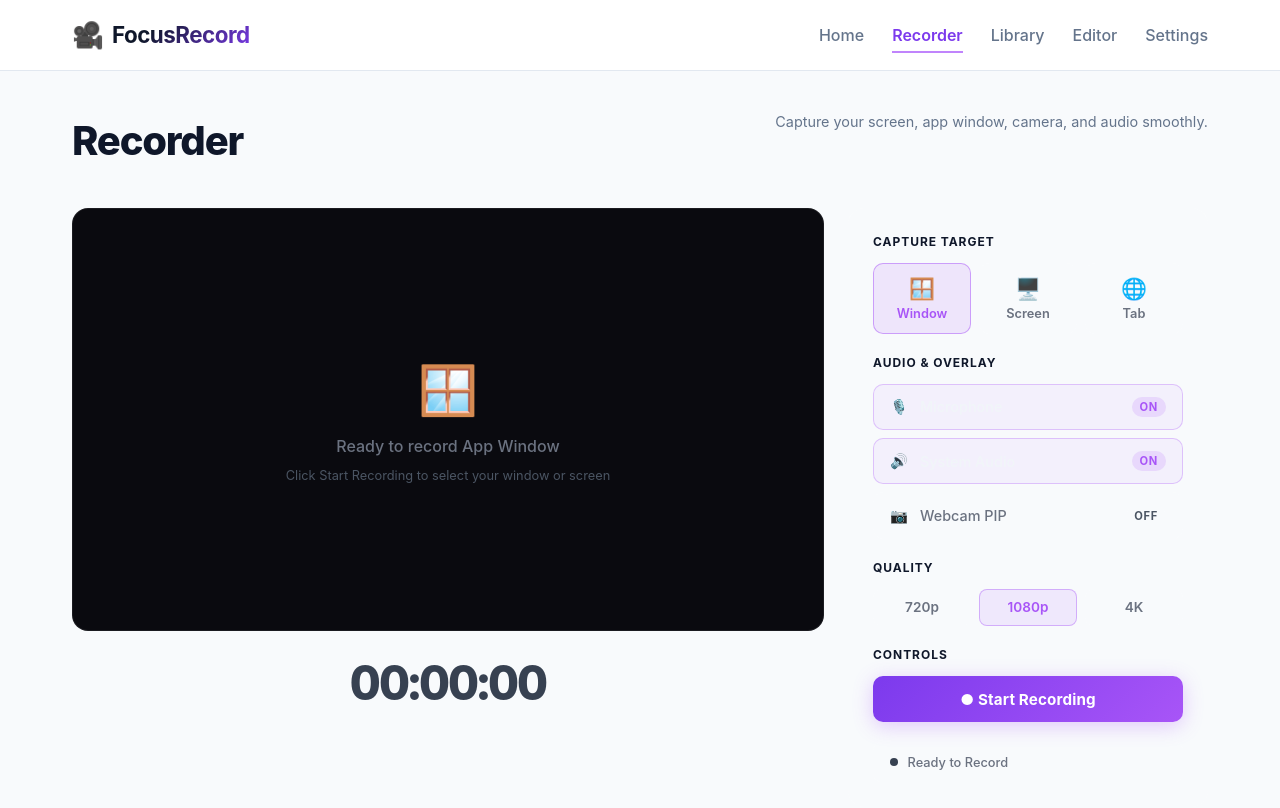
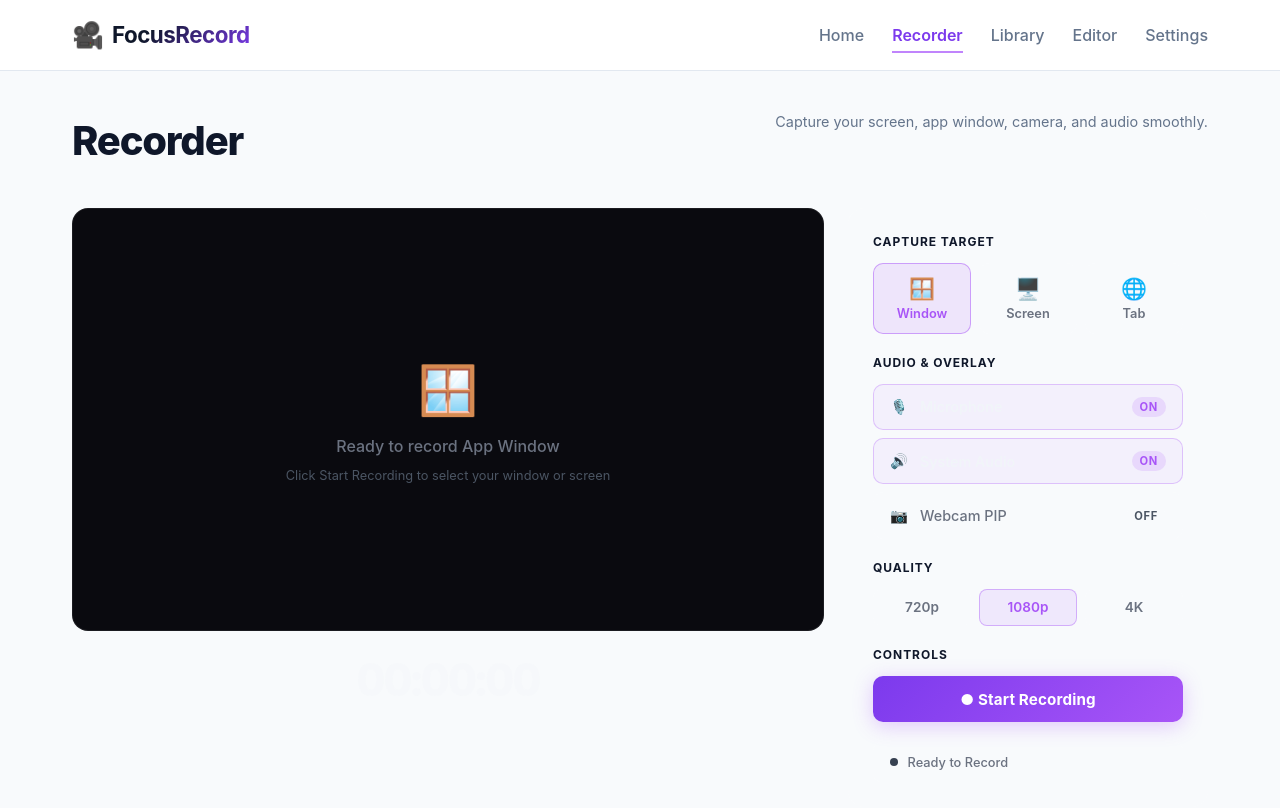
Before and after one commit to sk7010926-glitch/Focus-Recorder, a React (Vite) app in the folder focusrecorder/: page /recorder in a window 1280 px wide. Shown: the top 808 px of the page. Built offline with nearby package versions, Linux system fonts and the light colour scheme.

Commit message:
final_error

```diff
--- a/focusrecorder/package.json
+++ b/focusrecorder/package.json
@@ -22,10 +22,13 @@
     "@types/react": "^19.2.17",
     "@types/react-dom": "^19.2.3",
     "@vitejs/plugin-react": "^6.0.3",
+    "concurrently": "^10.0.5",
+    "electron": "^44.4.1",
     "eslint": "^10.6.0",
     "eslint-plugin-react-hooks": "^7.1.1",
     "eslint-plugin-react-refresh": "^0.5.3",
     "globals": "^17.7.0",
-    "vite": "^8.1.1"
+    "vite": "^8.1.1",
+    "wait-on": "^9.1.0"
   }
 }
--- a/focusrecorder/src/hooks/useRecorder.js
+++ b/focusrecorder/src/hooks/useRecorder.js
@@ -1223,6 +1223,7 @@
   // ── pauseRecording ────────────────────────────────────────────────────────
   const pauseRecording = useCallback(() => {
     if (mediaRecorderRef.current?.state === "recording") {
+      recordingActiveRef.current = false; // Stop canvas loop to freeze video timestamps
       mediaRecorderRef.current.pause();
       stopTimer();
       setStatus("paused");
@@ -1232,6 +1233,7 @@
   // ── resumeRecording ───────────────────────────────────────────────────────
   const resumeRecording = useCallback(() => {
     if (mediaRecorderRef.current?.state === "paused") {
+      recordingActiveRef.current = true; // Restart canvas loop before resuming
       mediaRecorderRef.current.resume();
       startTimer();
       setStatus("recording");
--- a/focusrecorder/src/pages/Recorder.css
+++ b/focusrecorder/src/pages/Recorder.css
@@ -193,13 +193,18 @@
 
 /* Timer */
 .timer {
-  font-size: 3rem;
+  font-size: 2.8rem;
   font-weight: 800;
   font-variant-numeric: tabular-nums;
-  color: #374151;
+  color: rgba(241, 245, 249, 0.3); /* visible but dimmed when idle */
   text-align: center;
   letter-spacing: -0.04em;
   transition: color 0.3s ease;
+  display: flex;
+  align-items: center;
+  justify-content: center;
+  gap: 0;
+  min-height: 4rem;
 }
 
 .timer.active {
@@ -208,6 +213,25 @@
 
 .timer.paused-timer {
   color: #f59e0b;
+}
+
+/* 🔴 REC / ⏸ PAUSED label inside timer */
+.rec-label {
+  font-size: 1.4rem;
+  font-weight: 700;
+  letter-spacing: 0.03em;
+  color: #ef4444;
+  animation: rec-blink 1s ease-in-out infinite;
+}
+
+.rec-label.paused-label {
+  color: #f59e0b;
+  animation: none;
+}
+
+@keyframes rec-blink {
+  0%, 100% { opacity: 1; }
+  50% { opacity: 0.4; }
 }
 
 /* ── Controls panel ── */
--- a/focusrecorder/src/pages/Recorder.jsx
+++ b/focusrecorder/src/pages/Recorder.jsx
@@ -131,6 +131,18 @@
     observer.observe(el);
     return () => observer.disconnect();
   }, [updatePipRect, camVideoRef]);
+
+  // ── Live timer in browser tab title (visible from taskbar while recording) ──
+  useEffect(() => {
+    if (status === "recording") {
+      document.title = `🔴 REC ${formattedTime} | FocusRecorder`;
+    } else if (status === "paused") {
+      document.title = `⏸ ${formattedTime} | FocusRecorder`;
+    } else {
+      document.title = "FocusRecorder";
+    }
+    return () => { document.title = "FocusRecorder"; };
+  }, [status, formattedTime]);
 
   const meta = STATUS_META[status] ?? STATUS_META.idle;
   const isIdle = status === "idle";
@@ -268,6 +280,12 @@
 
           {/* Timer */}
           <div className={`timer ${isRecording ? "active" : isPaused ? "paused-timer" : ""}`}>
+            {isRecording && (
+              <span className="rec-label">🔴 REC&nbsp;</span>
+            )}
+            {isPaused && (
+              <span className="rec-label paused-label">⏸ PAUSED&nbsp;</span>
+            )}
             {formattedTime}
           </div>
         </div>
```
Also changed, not shown: package.json (line endings or trailing spaces), 1 other file (tests, documents, lock files or other folders).
